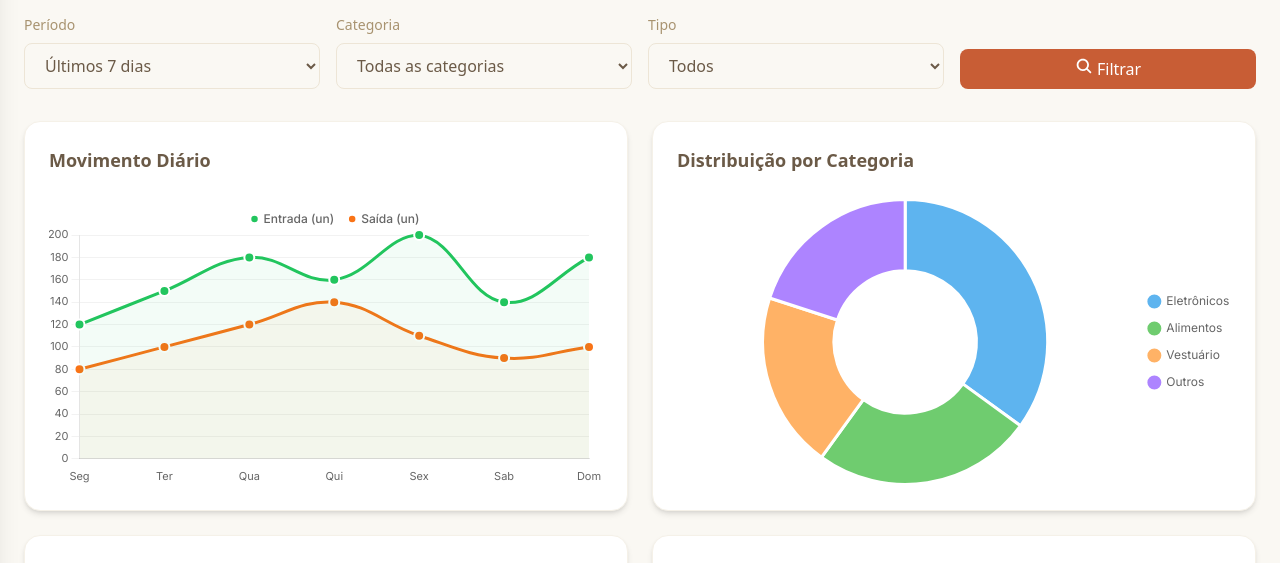
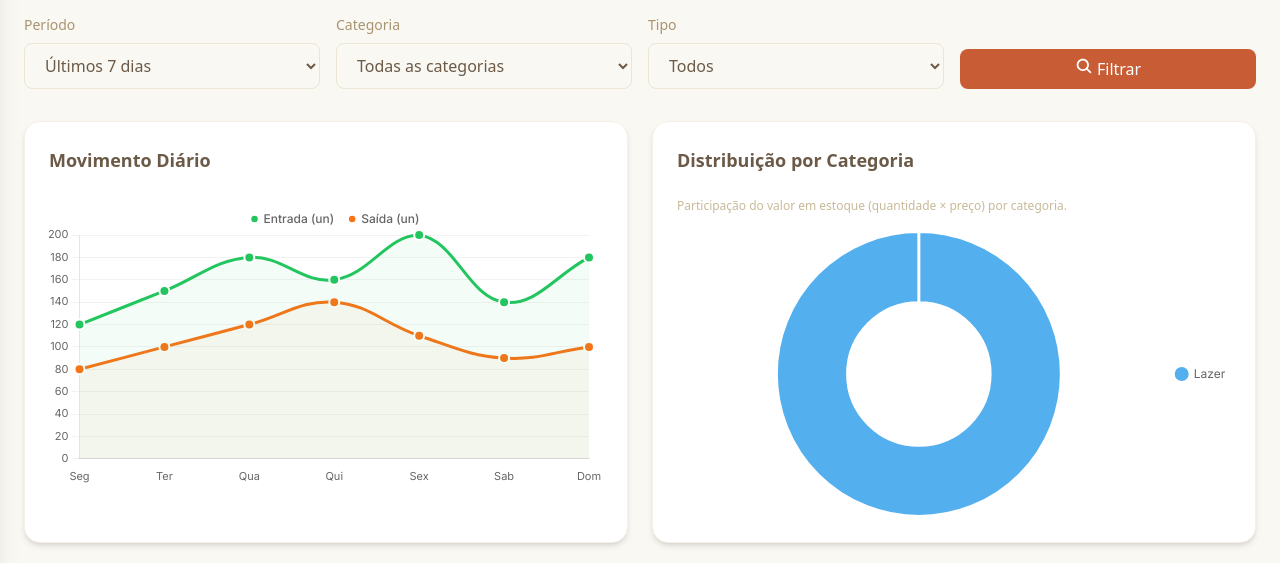
Before and after one commit to Joao-Valerio/Estoque, a Django app: page /relatorios/ in a window 1280 px wide. Shown: the part 198-761 px from the top of the page. Run offline with Django 5.2, Linux system fonts and the light colour scheme; data comes from the database, SQL or seed files in the repository; style sheets or scripts are compiled from the project's sources.

Commit message:
removendo mock do grafico de distribuição de categorias

```diff
--- a/website/templates/relatorios.html
+++ b/website/templates/relatorios.html
@@ -60,6 +60,8 @@
     <!-- Gráfico de Pizza: Distribuição por Categoria -->
     <div class="card p-6">
         <h3 class="text-lg font-semibold text-sand-900 mb-6">Distribuição por Categoria</h3>
+        <p class="text-xs text-sand-500 mb-4">Participação do valor em estoque (quantidade × preço) por categoria.</p>
+        {{ categoria_distribuicao|json_script:"categoria-distribuicao-data" }}
         <div class="relative h-72 flex items-center justify-center">
             <canvas id="categoryDistributionChart"></canvas>
         </div>
@@ -242,19 +244,28 @@ new Chart(dailyCtx, {
 });
 
 // ======================== GRÁFICO: Distribuição por Categoria ========================
+const categoryDist = JSON.parse(document.getElementById('categoria-distribuicao-data').textContent);
+const categoryPalette = [
+    'rgba(54, 162, 235, 0.85)',
+    'rgba(75, 192, 75, 0.85)',
+    'rgba(255, 159, 64, 0.85)',
+    'rgba(153, 102, 255, 0.85)',
+    'rgba(255, 99, 132, 0.85)',
+    'rgba(201, 203, 207, 0.85)',
+    'rgba(200, 106, 45, 0.85)',
+];
+const categoryBg = categoryDist.labels.map((_, i) =>
+    categoryDist.placeholder ? 'rgba(180, 170, 150, 0.5)' : categoryPalette[i % categoryPalette.length]
+);
+const categoryTotal = categoryDist.values.reduce((a, b) => a + b, 0) || 1;
 const categoryCtx = document.getElementById('categoryDistributionChart').getContext('2d');
 new Chart(categoryCtx, {
     type: 'doughnut',
     data: {
-        labels: ['Eletrônicos', 'Alimentos', 'Vestuário', 'Outros'],
+        labels: categoryDist.labels,
         datasets: [{
-            data: [35, 25, 20, 20],
-            backgroundColor: [
-                'rgba(54, 162, 235, 0.8)',
-                'rgba(75, 192, 75, 0.8)',
-                'rgba(255, 159, 64, 0.8)',
-                'rgba(153, 102, 255, 0.8)',
-            ],
+            data: categoryDist.values,
+            backgroundColor: categoryBg,
             borderColor: '#fff',
             borderWidth: 3,
             hoverOffset: 10,
@@ -275,7 +286,12 @@ new Chart(categoryCtx, {
             tooltip: {
                 callbacks: {
                     label: function(context) {
-                        return context.label + ': ' + context.parsed + '%';
+                        const v = context.parsed;
+                        const pct = categoryDist.placeholder ? 0 : ((v / categoryTotal) * 100).toFixed(1);
+                        const money = v.toLocaleString('pt-BR', { style: 'currency', currency: 'BRL' });
+                        return categoryDist.placeholder
+                            ? context.label
+                            : context.label + ': ' + money + ' (' + pct + '%)';
                     }
                 }
             }
--- a/website/views.py
+++ b/website/views.py
@@ -77,6 +77,40 @@ def _movimentacao_tipos_relatorio():
     if not found:
         found = set(order)
     return [{"id": code, "nome": labels[code]} for code in order if code in found]
+
+
+def _categoria_distribuicao_estoque():
+    """
+    Distribuição do valor em estoque por categoria (Σ quantidade × preço unitário).
+    Retorna dict com labels, values (float) e flag placeholder quando não há dados.
+    """
+    rows = (
+        Produto.objects.values("categoria__nome")
+        .annotate(
+            total_valor=Sum(
+                ExpressionWrapper(
+                    F("quantidade") * F("preco"),
+                    output_field=DecimalField(max_digits=16, decimal_places=2),
+                )
+            )
+        )
+        .order_by("categoria__nome")
+    )
+    labels = []
+    values = []
+    for r in rows:
+        nome = r["categoria__nome"] or "Sem nome"
+        v = r["total_valor"] or Decimal("0")
+        if v > 0:
+            labels.append(nome)
+            values.append(float(v))
+    if not labels:
+        return {
+            "labels": ["Sem valor em estoque"],
+            "values": [1.0],
+            "placeholder": True,
+        }
+    return {"labels": labels, "values": values, "placeholder": False}
 
 
 class DashboardContextMixin:
@@ -220,6 +254,7 @@ class RelatoriosPageView(TemplateView):
             .order_by("-data")[:15]
         )
         context["movimentacoes_total"] = Movimentacao.objects.count()
+        context["categoria_distribuicao"] = _categoria_distribuicao_estoque()
         return context
 
 
```
